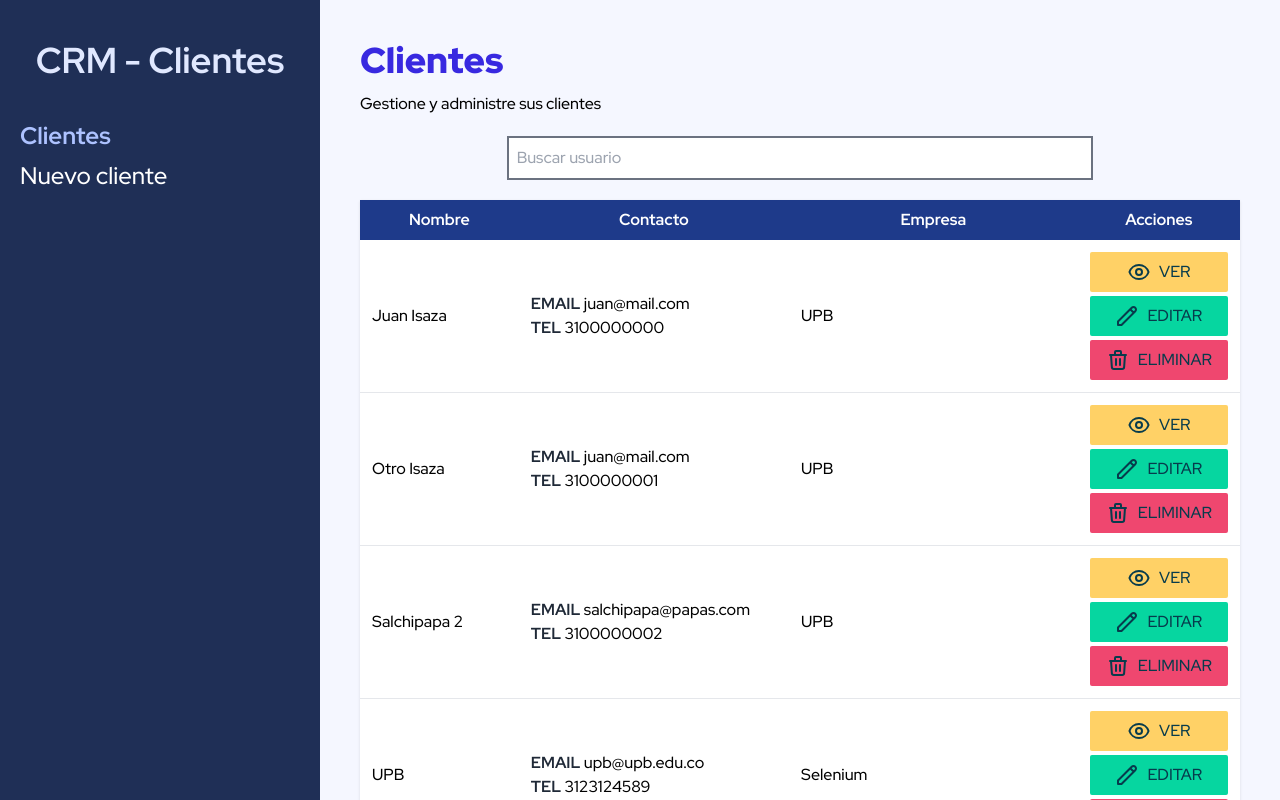
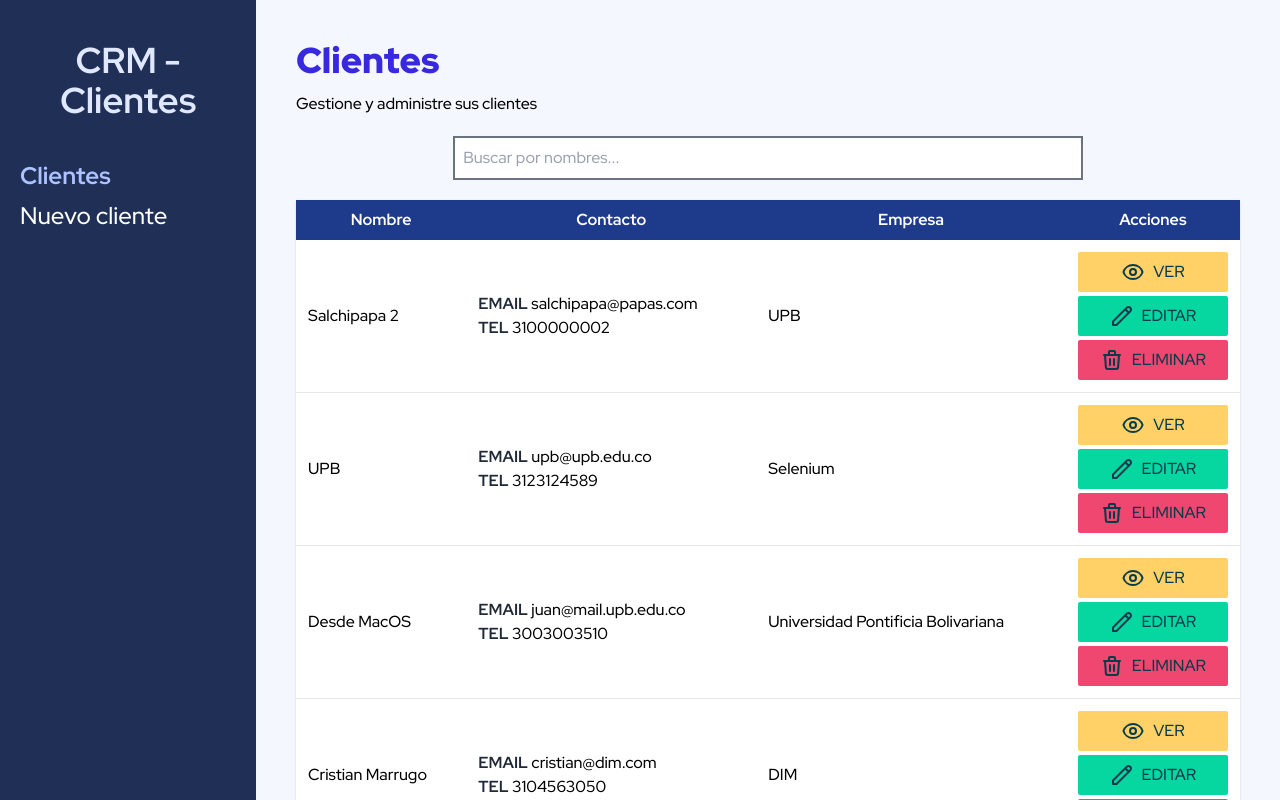
Before and after one commit to jisazamp/administrador-clientes, a React (Vite) app: page /clients in a window 1280 px wide. Built offline with nearby package versions, Linux system fonts and the light colour scheme; data requests are answered from the project's data file.

Commit message:
Fixed the deletion of clients on the API

```diff
--- a/db.json
+++ b/db.json
@@ -1,21 +1,5 @@
 {
   "clients": [
-    {
-      "username": "Juan Isaza",
-      "company": "UPB",
-      "email": "juan@mail.com",
-      "phone": "3100000000",
-      "notes": "Este es el primer registro",
-      "id": 1
-    },
-    {
-      "username": "Otro Isaza",
-      "company": "UPB",
-      "email": "juan@mail.com",
-      "phone": "3100000001",
-      "notes": "Bueno, este es para comprobar que el server se reinicia",
-      "id": 2
-    },
     {
       "username": "Salchipapa 2",
       "company": "UPB",
@@ -47,6 +31,14 @@
       "phone": "3104563050",
       "notes": "Volvio al equipo de sus amores",
       "id": 6
+    },
+    {
+      "username": "Juan Isaza ",
+      "company": "UPB",
+      "email": "juan@mail.com",
+      "phone": "123334443",
+      "notes": "Hola\n",
+      "id": 7
     }
   ]
 }
--- a/package.json
+++ b/package.json
@@ -3,7 +3,7 @@
   "private": true,
   "version": "0.0.0",
   "scripts": {
-    "dev": "vite",
+    "dev": "vite --host",
     "build": "vite build",
     "preview": "vite preview"
   },
--- a/src/App.jsx
+++ b/src/App.jsx
@@ -4,6 +4,7 @@ import Layout from './layout/Layout';
 import Home from './pages/Home';
 import NewClient from './pages/NewClient';
 import EditClient from './pages/EditClient';
+import ClientDetail from './pages/ClientDetail';
 
 const App = () => {
   return (
@@ -13,6 +14,7 @@ const App = () => {
           <Route index element={<Home />} />
           <Route path='new' element={<NewClient />} />
           <Route path='edit/:id' element={<EditClient />} />
+          <Route path=':id' element={<ClientDetail />} />
         </Route>
       </Routes>
     </BrowserRouter>
--- a/src/components/Client.jsx
+++ b/src/components/Client.jsx
@@ -1,10 +1,33 @@
 import PropTypes from 'prop-types';
+import { useNavigate } from 'react-router-dom';
 
-const Client = ({ client }) => {
-  const { username, company, email, phone, notes, id } = client;
+const Client = ({ client, clients, setClients, setEditClient }) => {
+  const { username, company, email, phone, id } = client;
+  const navigate = useNavigate();
+
+  const handleClientDelete = async () => {
+    const confirmDelete = confirm(
+      '¿Está seguro que desea eliminar este registro?'
+    );
+
+    if (!confirmDelete) return;
+
+    await fetch(`http://localhost:4000/clients/${id}`, {
+      method: 'DELETE',
+    });
+
+    const newClients = clients.filter((c) => c.id !== client.id);
+    setClients(newClients);
+    setEditClient({});
+  };
+
+  const handleEditClient = () => {
+    setEditClient(client);
+  };
 
   return (
     <tr className='border-b hover:bg-gray-100 transition duration-200'>
+      {/* User info */}
       <td className='p-3'>{username}</td>
       <td className='p-3'>
         <p>
@@ -15,9 +38,17 @@ const Client = ({ client }) => {
           <span className='text-gray-800 uppercase font-bold'>Tel</span> {phone}
         </p>
       </td>
+
+      {/* Company */}
       <td className='p-3'>{company}</td>
+
+      {/* Actions */}
       <td className='p-3 flex flex-col gap-1'>
-        <button className='flex justify-center text-[#073b4c] px-2 items-center gap-2 bg-[#ffd166] md:hover:bg-[#d3ab4f] transition all duration-300 ease rounded-sm py-2'>
+        {/* View button */}
+        <button
+          onClick={() => navigate(`/clients/${id}`)}
+          className='flex justify-center text-[#073b4c] px-2 items-center gap-2 bg-[#ffd166] md:hover:bg-[#d3ab4f] transition all duration-300 ease rounded-sm py-2'
+        >
           <svg
             xmlns='http://www.w3.org/2000/svg'
             className='h-6 w-6'
@@ -39,7 +70,12 @@ const Client = ({ client }) => {
           </svg>
           <span className='hidden uppercase md:inline-block'>Ver</span>
         </button>
-        <button className='flex justify-center text-[#073b4c] px-2 items-center gap-2 bg-[#06d6a0] md:hover:bg-[#3e8b41] transition all duration-300 ease rounded-sm py-2'>
+
+        {/* Edit button */}
+        <button
+          onClick={handleEditClient}
+          className='flex justify-center text-[#073b4c] px-2 items-center gap-2 bg-[#06d6a0] md:hover:bg-[#3e8b41] transition all duration-300 ease rounded-sm py-2'
+        >
           <svg
             xmlns='http://www.w3.org/2000/svg'
             className='h-6 w-6'
@@ -56,7 +92,12 @@ const Client = ({ client }) => {
           </svg>
           <span className='hidden uppercase md:inline-block'>Editar</span>
         </button>
-        <button className='flex justify-center text-[#073b4c] px-2 items-center gap-2 bg-[#ef476f] hover:bg-[#bc3a58] transition duration-300 ease rounded-sm py-2'>
+
+        {/* Delete button */}
+        <button
+          onClick={handleClientDelete}
+          className='flex justify-center text-[#073b4c] px-2 items-center gap-2 bg-[#ef476f] hover:bg-[#bc3a58] transition duration-300 ease rounded-sm py-2'
+        >
           <svg
             xmlns='http://www.w3.org/2000/svg'
             className='h-6 w-6'
@@ -80,6 +121,8 @@ const Client = ({ client }) => {
 
 Client.propTypes = {
   client: PropTypes.object.isRequired,
+  clients: PropTypes.array,
+  setClients: PropTypes.func,
 };
 
 export default Client;
--- a/src/layout/Layout.jsx
+++ b/src/layout/Layout.jsx
@@ -6,7 +6,7 @@ const Layout = () => {
 
   return (
     <div className='md:flex md:min-h-screen'>
-      <div className='md:w-1/4 bg-[#1f2f56] px-5 py-10'>
+      <div className='md:w-1/5 bg-[#1f2f56] px-5 py-10'>
         <h2 className='text-[#e0e8ff] text-4xl text-center font-bold'>
           CRM - Clientes
         </h2>
@@ -29,7 +29,7 @@ const Layout = () => {
           </Link>
         </nav>
       </div>
-      <div className='md:w-3/4 p-10 bg-[#f5f7ff] md:h-screen overflow-scroll'>
+      <div className='md:w-4/5 p-10 bg-[#f5f7ff] md:h-screen overflow-scroll'>
         <Outlet />
       </div>
     </div>
--- /dev/null
+++ b/src/pages/ClientDetail.jsx
@@ -0,0 +1,88 @@
+import { useState, useEffect } from 'react';
+import { useParams, useNavigate } from 'react-router-dom';
+import '../styles/spinner.css';
+
+const ClientDetail = () => {
+  const [client, setClient] = useState({});
+  const [loading, setLoading] = useState(true);
+
+  const { id } = useParams();
+  const navigate = useNavigate();
+
+  useEffect(() => {
+    const fetchClientDetail = async () => {
+      try {
+        setLoading(true);
+        const response = await fetch(`http://localhost:4000/clients/${id}`);
+
+        if (response.status === 404) {
+          setClient({});
+          return;
+        }
+
+        const data = await response.json();
+        setClient(data);
+        setLoading(false);
+      } catch (error) {
+        console.log(error);
+      }
+    };
+
+    fetchClientDetail();
+  }, []);
+
+  return (
+    <div className='flex flex-col items-center md:items-start'>
+      {loading && Object.keys(client).length > 0 && (
+        <div className='lds-ripple'>
+          <div></div>
+          <div></div>
+        </div>
+      )}
+
+      {Object.keys(client).length === 0 && <p>No hay resultados</p>}
+
+      {!loading && Object.keys(client).length > 0 && (
+        <div className='items-start'>
+          <button
+            onClick={() => navigate('/clients')}
+            className='mb-6 uppercase font-semibold py-3 bg-sky-700 px-3 rounded-md text-white text-md'
+          >
+            Volver a clientes
+          </button>
+          <h1 className=' font-black text-4xl text-[#3829e0]'>
+            Ver cliente: {client.username}
+          </h1>
+          <p className='mt-3'>Información del cliente</p>
+
+          <p className='mt-6 text-lg'>
+            <span className='uppercase font-semibold text-xl'>Cliente:</span>{' '}
+            {client.username}
+          </p>
+
+          <p className='mt-2 text-lg'>
+            <span className='uppercase font-semibold text-xl'>Empresa:</span>{' '}
+            {client.company}
+          </p>
+
+          <p className='mt-2 text-lg'>
+            <span className='uppercase font-semibold text-xl'>Teléfono:</span>{' '}
+            {client.phone}
+          </p>
+
+          <p className='mt-2 text-lg'>
+            <span className='uppercase font-semibold text-xl'>Email:</span>{' '}
+            {client.email}
+          </p>
+
+          <p className='mt-2 text-lg'>
+            <span className='uppercase font-semibold text-xl'>Notas:</span>{' '}
+            {client.notes}
+          </p>
+        </div>
+      )}
+    </div>
+  );
+};
+
+export default ClientDetail;
--- a/src/pages/Home.jsx
+++ b/src/pages/Home.jsx
@@ -5,6 +5,7 @@ const Home = () => {
   const [clients, setClients] = useState([]);
   const [filter, setFilter] = useState('');
   const [filteredClients, setFilteredClients] = useState([]);
+  const [editClient, setEditClient] = useState({});
 
   const fetchClients = async () => {
     try {
@@ -30,8 +31,6 @@ const Home = () => {
       (client) => client.username.search(regex) >= 0
     );
 
-    console.log(newClients);
-
     if (newClients.length === 0) {
       setFilteredClients([]);
       return;
@@ -50,15 +49,17 @@ const Home = () => {
       <p className='mt-3'>Gestione y administre sus clientes</p>
 
       <form className='mt-2 mb-2 flex flex-col items-center gap-2 justify-center'>
+        {/* Filter search box */}
         <input
           className='py-2 px-2 w-full md:w-2/3 mt-3 border-gray-500 border-2'
           type='text'
           value={filter}
           onChange={handleFilterChange}
           id='searchUsername'
-          placeholder='Buscar usuario'
+          placeholder='Buscar por nombres...'
         />
 
+        {/* Reset filters button */}
         <button
           className={`${
             filter ? 'block' : 'hidden'
@@ -73,6 +74,7 @@ const Home = () => {
           Borrar filtros
         </button>
       </form>
+
       <table className='w-full mt-5 table-auto shadow bg-white'>
         <thead className='text-white bg-blue-900'>
           <tr>
@@ -84,8 +86,24 @@ const Home = () => {
         </thead>
         <tbody>
           {filter
-            ? filteredClients.map((c) => <Client key={c.id} client={c} />)
-            : clients.map((c) => <Client key={c.id} client={c} />)}
+            ? filteredClients.map((c) => (
+                <Client
+                  key={c.id}
+                  client={c}
+                  clients={clients}
+                  setClients={setClients}
+                  setEditClient={setEditClient}
+                />
+              ))
+            : clients.map((c) => (
+                <Client
+                  key={c.id}
+                  client={c}
+                  clients={clients}
+                  setClients={setClients}
+                  setEditClient={setEditClient}
+                />
+              ))}
         </tbody>
       </table>
     </div>
--- /dev/null
+++ b/src/styles/spinner.css
@@ -0,0 +1,46 @@
+.lds-ripple {
+    display: inline-block;
+    position: relative;
+    width: 80px;
+    height: 80px;
+  }
+  .lds-ripple div {
+    position: absolute;
+    border: 4px solid blue;
+    opacity: 1;
+    border-radius: 50%;
+    animation: lds-ripple 1s cubic-bezier(0, 0.2, 0.8, 1) infinite;
+  }
+  .lds-ripple div:nth-child(2) {
+    animation-delay: -0.5s;
+  }
+  @keyframes lds-ripple {
+    0% {
+      top: 36px;
+      left: 36px;
+      width: 0;
+      height: 0;
+      opacity: 0;
+    }
+    4.9% {
+      top: 36px;
+      left: 36px;
+      width: 0;
+      height: 0;
+      opacity: 0;
+    }
+    5% {
+      top: 36px;
+      left: 36px;
+      width: 0;
+      height: 0;
+      opacity: 1;
+    }
+    100% {
+      top: 0px;
+      left: 0px;
+      width: 72px;
+      height: 72px;
+      opacity: 0;
+    }
+  }
```
